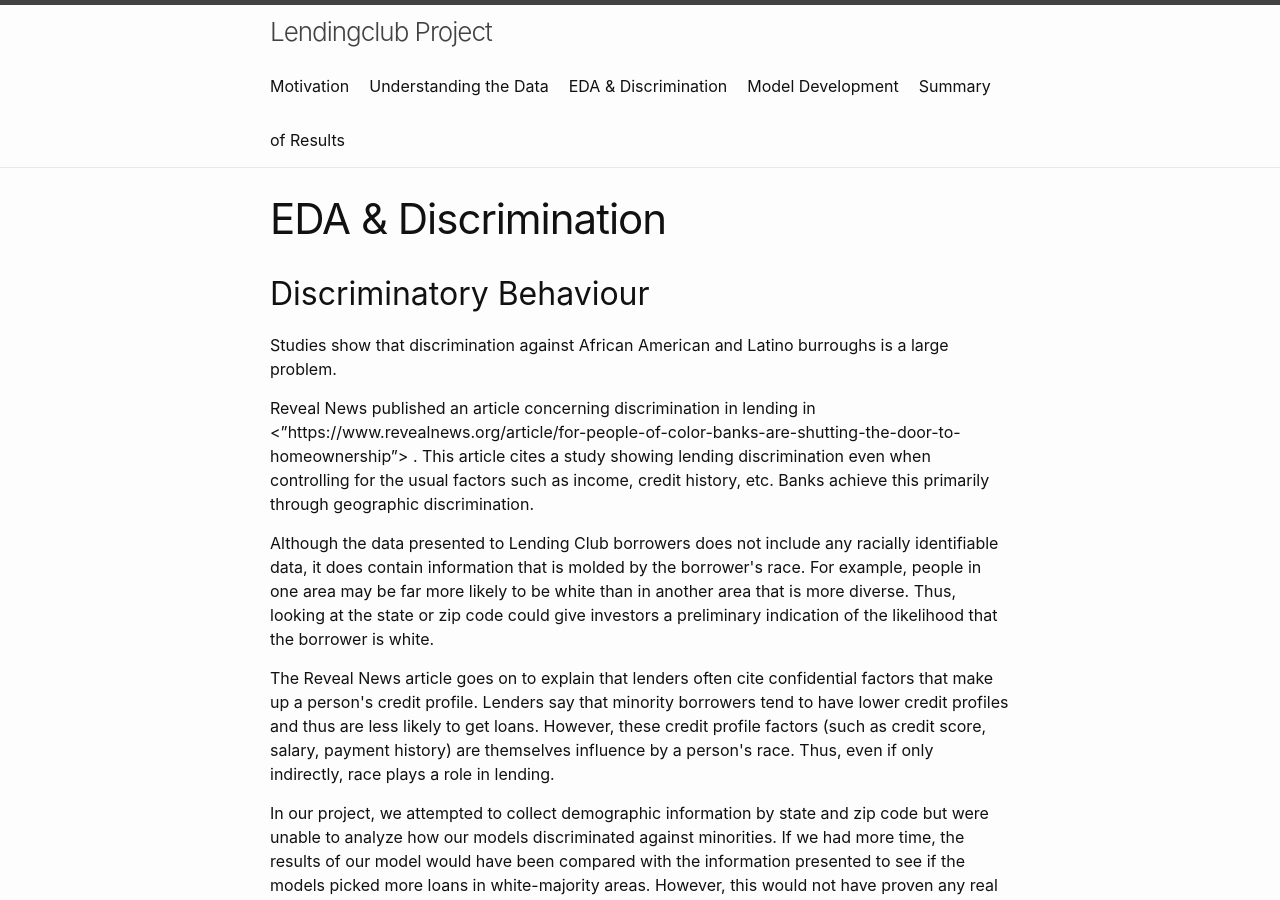
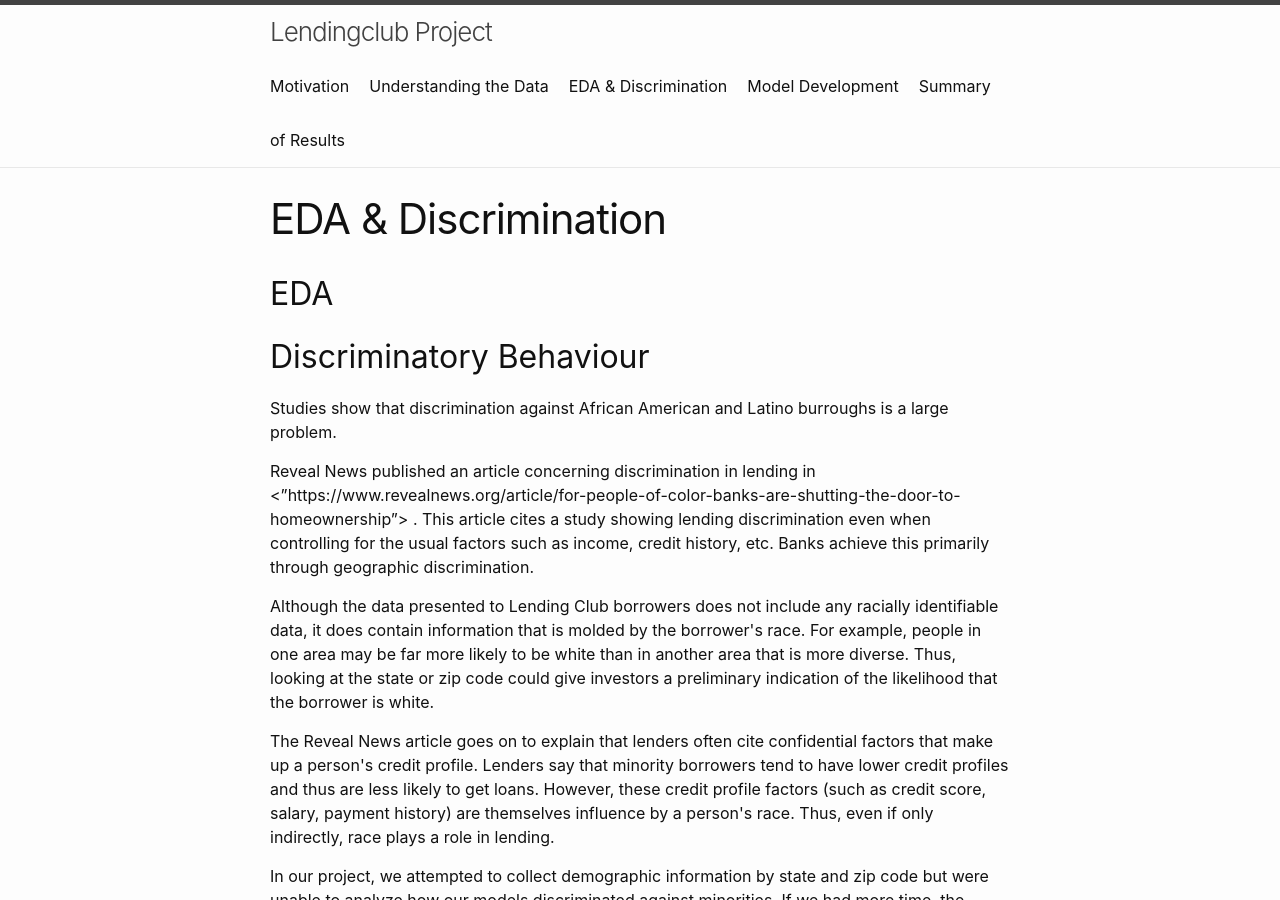
Before and after one commit to junparkh/LendingClub, a Jekyll site: the page built from menu2.md, in a window 1280 px wide and 900 px high. Built offline with Jekyll 4.4.1, drawn with Linux system fonts in a browser that asks for light colours.

Commit message:
Update menu2.md

```diff
--- a/menu2.md
+++ b/menu2.md
@@ -3,6 +3,9 @@
 title: EDA & Discrimination
 permalink: /menu2/
 ---
+## EDA
+
+
 ## Discriminatory Behaviour
 
 Studies show that discrimination against African American and Latino burroughs is a large problem.
```
